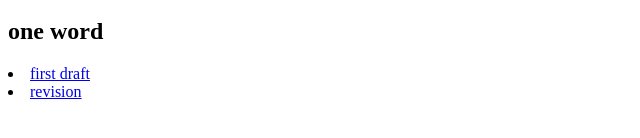
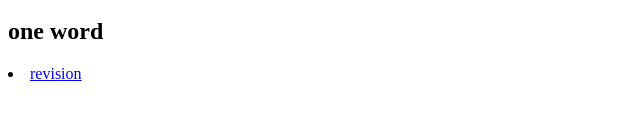
Before and after one commit to kuceram13/english-for-designers, a plain HTML site: page index.html in a window 1280 px wide. Shown: the part 218-356 px from the top of the page, 0-640 px from the left. Drawn offline with Linux system fonts and the light colour scheme.

Commit message:
Update index.html

```diff
--- a/index.html
+++ b/index.html
@@ -4,9 +4,8 @@
   <li><a href="aboutme_martin.html"> content first</a></li>
 
 <h2> first impressions </h2>
-  <li><a href="firstimpressions.html"> first impressions</a></li>
+  <li><a href="02-first-impressions/index.md"> first impressions</a></li>
 
 <h2> one word </h2>
 
-  <li><a href="firstdraft.html"> first draft</a></li>
-  <li><a href="revision.html"> revision</a></li>
+  <li><a href="01-one-word/One Word.md"> revision</a></li>
```
